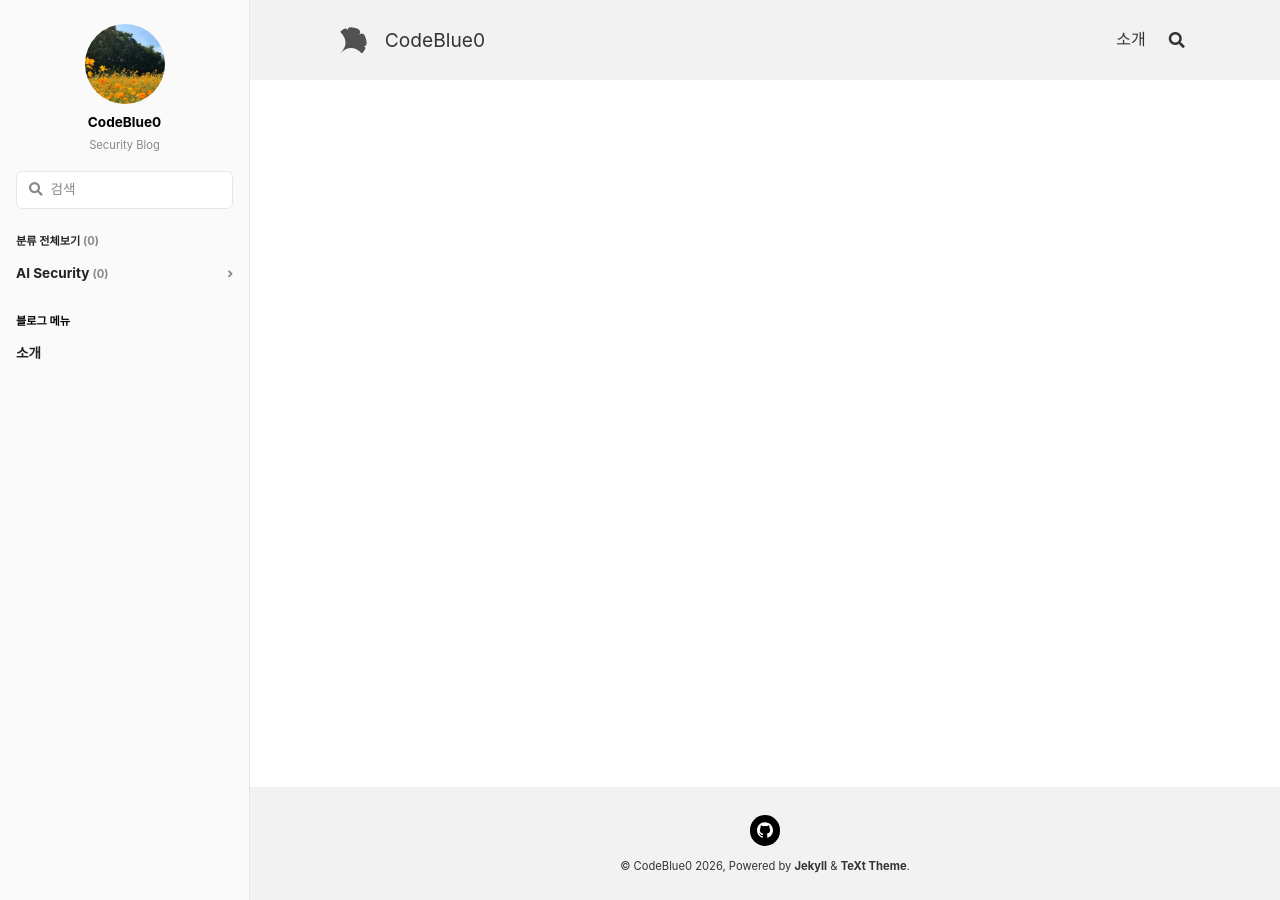
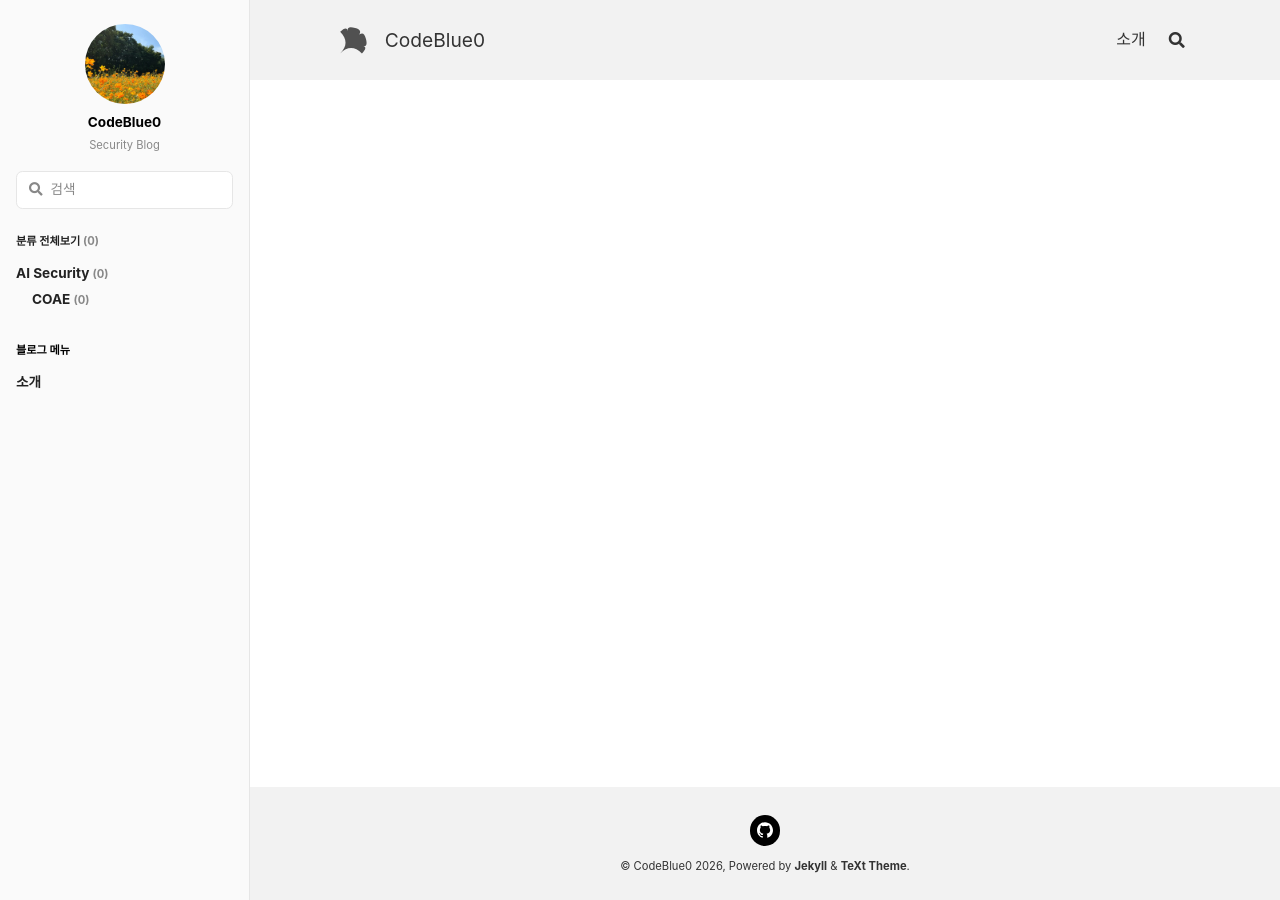
Before and after one commit to CodeBlue0/codeblue0.github.io, a Jekyll site: the page built from index.html, in a window 1280 px wide. Built offline with Jekyll 4.4.1, drawn with Linux system fonts in a browser that asks for light colours; nearby versions of some CDN libraries; some web fonts are replaced; the list of posts is cut into pages by our own code.

Commit message:
Keep two-level sidebar categories permanently expanded

```diff
--- a/_data/categories.yml
+++ b/_data/categories.yml
@@ -1,4 +1,6 @@
-# 글이 없어도 표시할 카테고리. 글의 categories: [상위, 하위]와 함께 사용한다.
+# 최대 2단계: 대카테고리 → 서브카테고리. 하위 분류의 재중첩은 허용하지 않는다.
+# children에는 이름만 작성한다. 게시글은 categories: [대카테고리, 서브카테고리]를 사용한다.
+# 글이 없어도 표시하며, 사이드바에서 하위 분류는 항상 펼쳐 둔다.
 - name: AI Security
   children:
     - COAE
--- a/_includes/scripts/home.js
+++ b/_includes/scripts/home.js
@@ -19,8 +19,6 @@
   document.querySelectorAll('.blog-sidebar__categories a').forEach(function (link) {
     var url = new URL(link.href);
     if (url.searchParams.get('category') !== category) return;
-    var details = link.closest('details');
-    if (details) details.open = true;
     if ((url.searchParams.get('sub') || '') === sub) {
       link.setAttribute('aria-current', 'page');
       link.closest('li').classList.add('active');
--- a/_includes/sidebar/blog.html
+++ b/_includes/sidebar/blog.html
@@ -47,7 +48,6 @@
           {%- endif -%}
         {%- endfor -%}
         {%- assign _subs = _subs | uniq | sort -%}
-        {%- assign _top_id = _top | slugify -%}
         {%- if page.categories[0] == _top -%}
           {%- assign _top_active = true -%}
         {%- else -%}
@@ -55,12 +55,8 @@
         {%- endif -%}
 
         <li class="blog-sidebar__category{% if _top_active %} active{% endif %}">
+          <a href="{{ _home_url }}?category={{ _top | url_encode }}">{{ _top }} <span class="blog-sidebar__count">({{ _top_posts.size }})</span></a>
           {%- if _subs.size > 0 -%}
-          <details{% if _top_active %} open{% endif %}>
-            <summary>
-              <a href="{{ _home_url }}?category={{ _top | url_encode }}">{{ _top }} <span class="blog-sidebar__count">({{ _top_posts.size }})</span></a>
-              <i class="fas fa-angle-right blog-sidebar__chevron"></i>
-            </summary>
           <ul class="blog-sidebar__subcategories">
             {%- for _sub in _subs -%}
               {%- assign _sub_posts = _top_posts | where_exp: "post", "post.categories[1] == _sub" -%}
@@ -69,9 +65,6 @@
               </li>
             {%- endfor -%}
           </ul>
-          </details>
-          {%- else -%}
-          <a href="{{ _home_url }}?category={{ _top | url_encode }}">{{ _top }} <span class="blog-sidebar__count">({{ _top_posts.size }})</span></a>
           {%- endif -%}
         </li>
       {%- endfor -%}
--- a/_sass/custom.scss
+++ b/_sass/custom.scss
@@ -177,25 +177,8 @@
 .blog-sidebar__menu {
   li { padding: .25rem 0; }
 }
-.blog-sidebar__category {
-  details > summary {
-    display: flex;
-    align-items: center;
-    justify-content: space-between;
-    list-style: none;
-    cursor: pointer;
-    &::-webkit-details-marker { display: none; }
-  }
-  details[open] .blog-sidebar__chevron { transform: rotate(90deg); }
-  &.active > a,
-  &.active > details > summary > a {
-    font-weight: map-get($base, font-weight-bold);
-  }
-}
-.blog-sidebar__chevron {
-  font-size: map-get($base, font-size-xs);
-  color: $text-color-l;
-  transition: transform .15s;
+.blog-sidebar__category.active > a {
+  font-weight: map-get($base, font-weight-bold);
 }
 .blog-sidebar__subcategories {
   padding-left: map-get($spacers, 3) !important;
```
Also changed, not shown: other parts of _includes/sidebar/blog.html (+1 -0 lines). Lines whose indentation alone changed are shown as unchanged.
